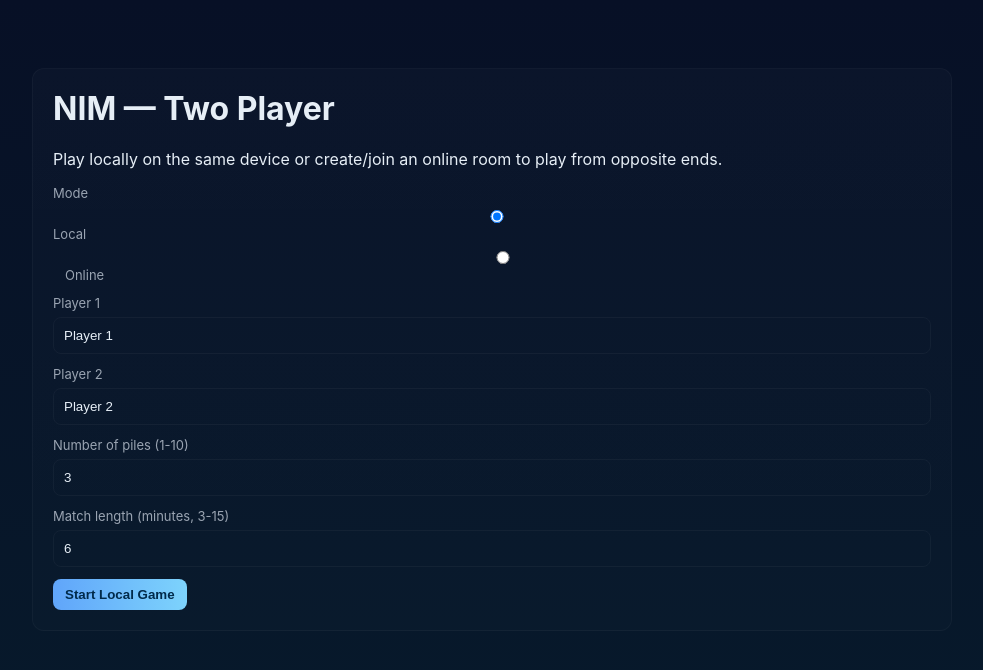
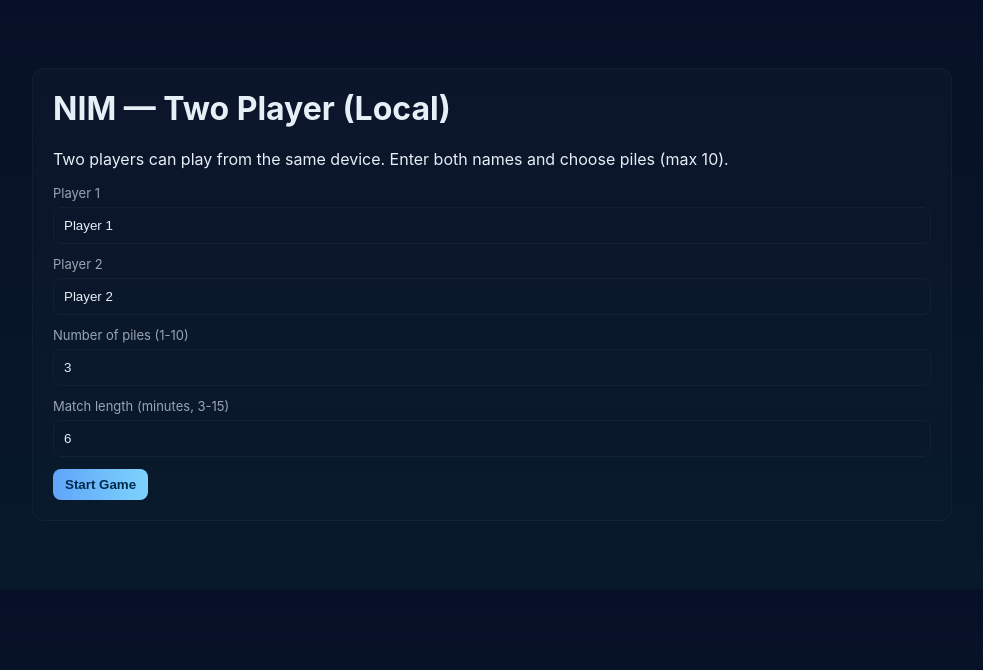
Before and after one commit to dipraru/Nim-Game, a React (Vite) app in the folder frontend/: page / in a window 1280 px wide. Shown: the top 670 px of the page, without its empty margins (148-1131 px from the left). Built offline with nearby package versions, Linux system fonts and the light colour scheme.

Commit message:
chore: remove online room feature; restore local-only lobby, app and game; remove socket client

```diff
--- a/frontend/package.json
+++ b/frontend/package.json
@@ -11,7 +11,6 @@
     "axios": "^1.4.0",
     "react": "^18.2.0",
     "react-dom": "^18.2.0",
-    "socket.io-client": "^4.7.0",
     "vite": "^5.0.0",
     "@vitejs/plugin-react": "^4.0.0"
   },
--- a/frontend/src/App.jsx
+++ b/frontend/src/App.jsx
@@ -1,69 +1,19 @@
-import React, { useState, useRef, useEffect } from 'react'
+import React, { useState } from 'react'
 import Lobby from './components/Lobby'
 import Game from './components/Game'
-import { io } from 'socket.io-client'
 
 export default function App() {
-  const [gameProps, setGameProps] = useState(null)
-  const socketRef = useRef(null)
-
-  useEffect(() => {
-    return () => {
-      if (socketRef.current) {
-        socketRef.current.disconnect()
-        socketRef.current = null
-      }
-    }
-  }, [])
-
-  const handleStart = (payload) => {
-    if (payload.mode === 'local') {
-      setGameProps({ mode: 'local', players: payload.players, pilesCount: Number(payload.piles) || 3, matchMinutes: Number(payload.minutes) || 6 })
-      return
-    }
-
-    // online: connect socket and create/join room
-    const server = import.meta.env.VITE_SOCKET_URL || import.meta.env.VITE_SERVER || 'http://localhost:4000'
-    const socket = io(server)
-    socketRef.current = socket
-
-    socket.on('connect', () => {
-      if (payload.create) {
-        socket.emit('join', { name: payload.name })
-        setGameProps({ mode: 'online', socket, players: [payload.name, 'Waiting...'], roomId: null, pilesCount: Number(payload.piles) || 3, matchMinutes: Number(payload.minutes) || 6 })
-      } else {
-        socket.emit('join', { roomId: payload.roomId, name: payload.name })
-        setGameProps({ mode: 'online', socket, players: [payload.name, 'Waiting...'], roomId: payload.roomId, pilesCount: Number(payload.piles) || 3, matchMinutes: Number(payload.minutes) || 6 })
-      }
-    })
-
-    socket.on('room_update', ({ roomId, room }) => {
-      if (!room) return
-      // when two players present and room.status is playing, navigate to game state
-      const playerNames = Object.values(room.players || {}).map(p => p.name || 'Player')
-      const names = playerNames.slice(0, 2)
-      if (names.length === 1) names.push('Waiting...')
-      setGameProps((g) => ({ ...g, roomId, room, players: names }))
-    })
-
-    socket.on('error_msg', (m) => alert(m))
-  }
-
-  const handleReset = () => {
-    if (socketRef.current) {
-      socketRef.current.disconnect()
-      socketRef.current = null
-    }
-    setGameProps(null)
-  }
+  const [players, setPlayers] = useState(null)
+  const [pilesCount, setPilesCount] = useState(3)
+  const [matchMinutes, setMatchMinutes] = useState(6)
 
   return (
     <div className="app">
       <div className="container">
-        {!gameProps ? (
-            <Lobby onStart={handleStart} />
+        {!players ? (
+            <Lobby onStart={(p1, p2, pc, mm) => { setPlayers([p1, p2]); setPilesCount(Number(pc) || 3); setMatchMinutes(Number(mm) || 6); }} />
           ) : (
-            <Game {...gameProps} onReset={handleReset} />
+            <Game players={players} pilesCount={Number(pilesCount) || 3} matchMinutes={Number(matchMinutes) || 6} onReset={() => setPlayers(null)} />
           )}
       </div>
     </div>
--- a/frontend/src/components/Game.jsx
+++ b/frontend/src/components/Game.jsx
@@ -16,7 +16,7 @@ function generateUniquePiles(count, min = 4, max = 18) {
   return Array.from(set)
 }
 
-export default function Game({ mode = 'local', socket = null, roomId = null, players = [], pilesCount = 3, matchMinutes = 6, onReset }) {
+export default function Game({ players = [], pilesCount = 3, matchMinutes = 6, onReset }) {
   const [piles, setPiles] = useState(() => generateUniquePiles(pilesCount, 4, 18))
   const [turn, setTurn] = useState(0) // 0 = players[0], 1 = players[1]
   const [status, setStatus] = useState('playing')
@@ -111,38 +111,7 @@ export default function Game({ mode = 'local', socket = null, roomId = null, pla
     turnRef.current = turn
   }, [turn])
 
-  // socket listeners for online play
-  useEffect(() => {
-    if (mode !== 'online' || !socket) return
-    const onRoom = ({ roomId, room }) => {
-      if (!room) return
-      // sync local state with server room
-      if (room.piles) setPiles(room.piles)
-      if (typeof room.currentTurn === 'number') setTurn(room.currentTurn % (room.turnOrder?.length || 2))
-      if (room.status) setStatus(room.status)
-      // map winner socket id to player index based on turnOrder
-      if (room.winner) {
-        const idx = room.turnOrder?.indexOf(room.winner)
-        setWinner(typeof idx === 'number' && idx >= 0 ? idx : null)
-      }
-      // update players list based on turnOrder
-      const playerNames = (room.turnOrder || []).map(id => (room.players && room.players[id] && room.players[id].name) || 'Player')
-      if (playerNames.length === 1) playerNames.push('Waiting...')
-      // update displayed player names by mutating DOM via state where appropriate
-      // (we'll rely on props.players passed from App, but if not present, set local fallback)
-      // no direct state for players here; parent `App` maintains player list
-    }
-    const onError = (msg) => {
-      console.warn('server error:', msg)
-      alert(msg)
-    }
-    socket.on('room_update', onRoom)
-    socket.on('error_msg', onError)
-    return () => {
-      socket.off('room_update', onRoom)
-      socket.off('error_msg', onError)
-    }
-  }, [mode, socket])
+  // no online socket logic in local-only mode
 
   // Tick timer while playing. Use refs to avoid stale closures and ensure interval
   // starts immediately on status change or restart.
--- a/frontend/src/components/Lobby.jsx
+++ b/frontend/src/components/Lobby.jsx
@@ -1,48 +1,28 @@
 import React, { useState } from 'react'
 
 export default function Lobby({ onStart }) {
-  const [mode, setMode] = useState('local') // 'local' or 'online'
   const [p1, setP1] = useState('Player 1')
   const [p2, setP2] = useState('Player 2')
   const [piles, setPiles] = useState(3)
   const [minutes, setMinutes] = useState(6)
-  const [roomId, setRoomId] = useState('')
 
-  const startLocal = () => {
+  const start = () => {
     if (!p1 || !p2) return alert('Enter both player names')
     const pc = Math.min(10, Math.max(1, Number(piles) || 3))
     const mm = Math.min(15, Math.max(3, Number(minutes) || 6))
-    onStart({ mode: 'local', players: [p1, p2], piles: pc, minutes: mm })
+    console.log('Lobby.start ->', { p1, p2, piles: pc, minutes: mm })
+    try {
+      onStart(p1, p2, pc, mm)
+    } catch (err) {
+      console.error('onStart threw:', err)
+      throw err
     }
-
-  const createRoom = () => {
-    if (!p1) return alert('Enter your name')
-    // create room on server; server will assign roomId (socket.id)
-    setRoomId('')
-    onStart({ mode: 'online', create: true, name: p1, piles: piles, minutes: minutes })
-  }
-
-  const joinRoom = () => {
-    if (!p1) return alert('Enter your name')
-    if (!roomId) return alert('Enter room id')
-    onStart({ mode: 'online', create: false, roomId, name: p1 })
   }
 
   return (
     <div className="card">
-      <h1>NIM — Two Player</h1>
-      <p>Play locally on the same device or create/join an online room to play from opposite ends.</p>
-
-      <div className="field">
-        <label>Mode</label>
-        <div>
-          <label><input type="radio" checked={mode==='local'} onChange={() => setMode('local')} /> Local</label>
-          <label style={{ marginLeft: 12 }}><input type="radio" checked={mode==='online'} onChange={() => setMode('online')} /> Online</label>
-        </div>
-      </div>
-
-      {mode === 'local' ? (
-        <>
+      <h1>NIM — Two Player (Local)</h1>
+      <p>Two players can play from the same device. Enter both names and choose piles (max 10).</p>
       <div className="field">
         <label>Player 1</label>
         <input value={p1} onChange={(e) => setP1(e.target.value)} />
@@ -60,34 +40,8 @@ export default function Lobby({ onStart }) {
         <input type="number" min="3" max="15" value={minutes} onChange={(e) => setMinutes(e.target.value)} />
       </div>
       <div className="actions">
-            <button onClick={startLocal} className="primary">Start Local Game</button>
+        <button onClick={start} className="primary">Start Game</button>
       </div>
-        </>
-      ) : (
-        <>
-          <div className="field">
-            <label>Your name</label>
-            <input value={p1} onChange={(e) => setP1(e.target.value)} />
-          </div>
-          <div className="field">
-            <label>Room ID</label>
-            <input value={roomId} onChange={(e) => setRoomId(e.target.value)} placeholder="leave empty to create" />
-          </div>
-          <div className="field">
-            <label>Number of piles (1-10)</label>
-            <input type="number" min="1" max="10" value={piles} onChange={(e) => setPiles(e.target.value)} />
-          </div>
-          <div className="field">
-            <label>Match length (minutes, 3-15)</label>
-            <input type="number" min="3" max="15" value={minutes} onChange={(e) => setMinutes(e.target.value)} />
-          </div>
-          <div className="actions">
-            <button onClick={createRoom} className="primary">Create Room</button>
-            <button onClick={joinRoom} className="secondary" style={{ marginLeft: 8 }}>Join Room</button>
-          </div>
-          {roomId && <div style={{ marginTop: 8 }}>Share this room id with your friend: <strong>{roomId}</strong></div>}
-        </>
-      )}
     </div>
   )
 }
```
Lines whose indentation alone changed are shown as unchanged.
